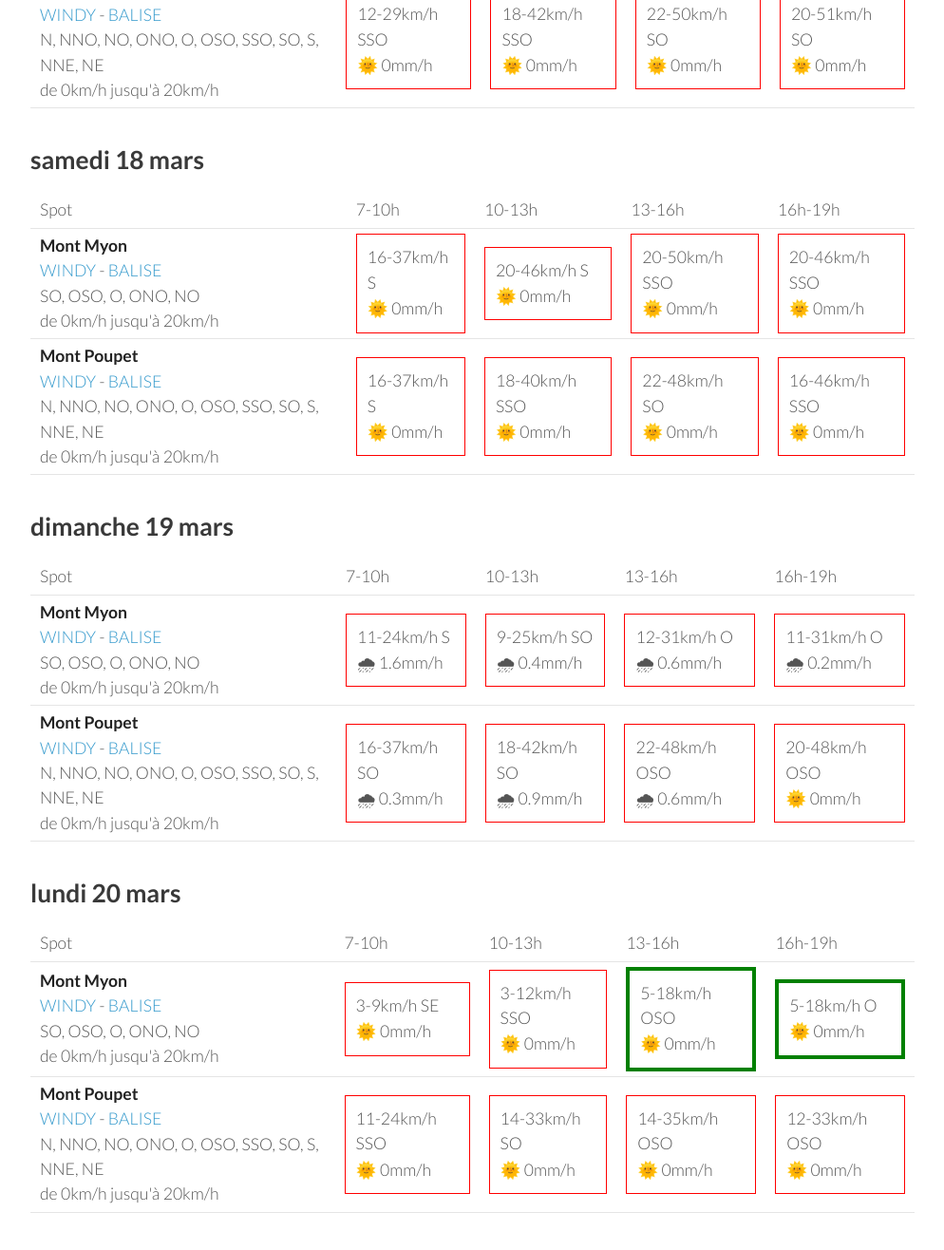
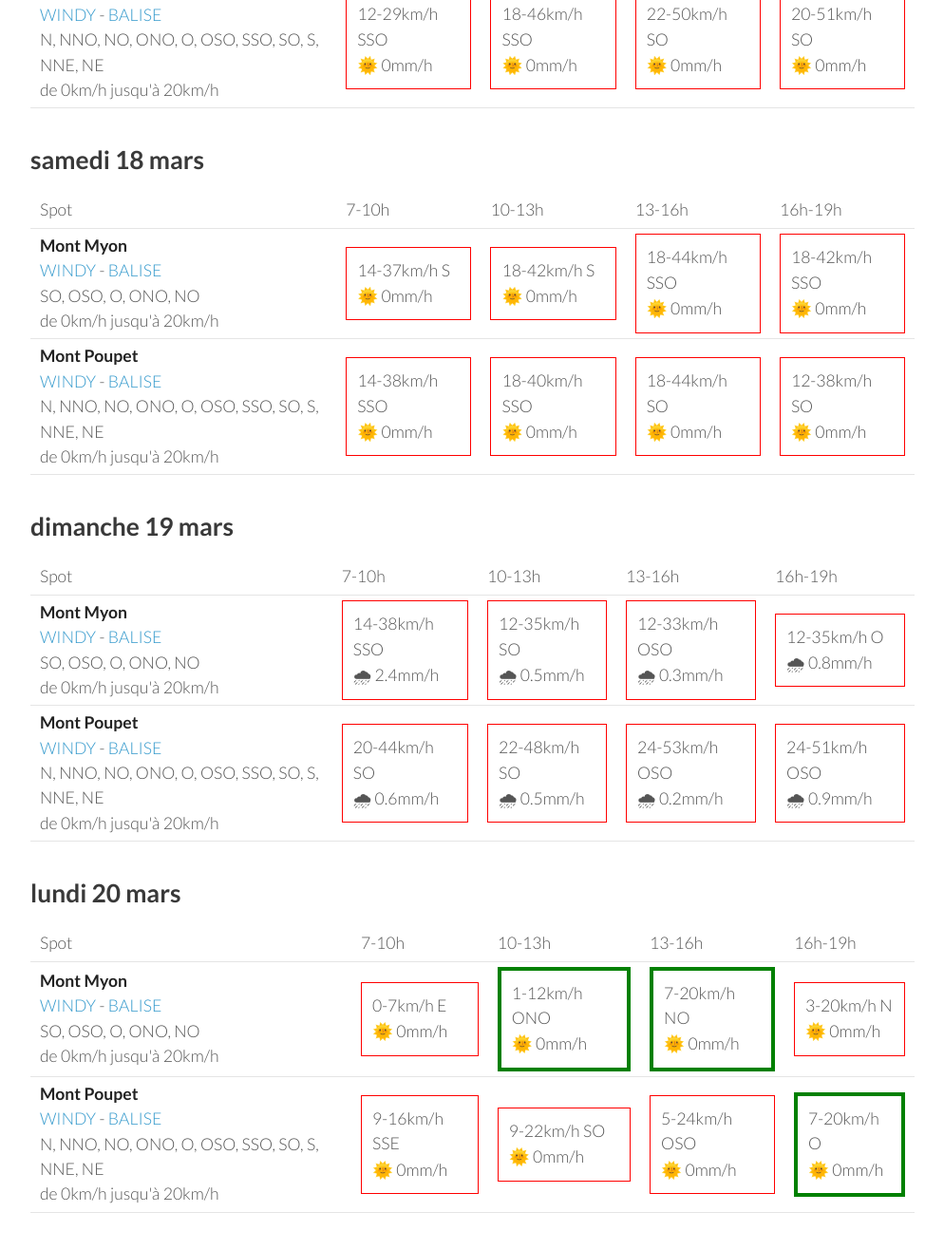
Before and after one commit to parapente-dans-le-nord/parapente-dans-le-nord.github.io, a Jekyll site: the page built from jura.markdown, in a window 1280 px wide and 1400 px high, scrolled down 1284 px. Shown: the top 1316 px of the window at 95% size, without its empty margins (26-1020 px from the left). Built offline with Jekyll 4.4.1, drawn with Linux system fonts in a browser that asks for light colours; some of the changed text lies outside the part shown.

Commit message:
update index.markdown

```diff
--- a/jura.markdown
+++ b/jura.markdown
@@ -96,7 +96,7 @@ page mise à jour le mercredi 15 mars 19:20
 
             <td><div class="not-flyable"><p>20-59km/h SSO</p><p>🌞 0mm/h</p></div></td>
             <td><div class="not-flyable"><p>24-59km/h S</p><p>🌞 0mm/h</p></div></td>
-            <td><div class="not-flyable"><p>27-59km/h SSO</p><p>🌞 0mm/h</p></div></td>
+            <td><div class="not-flyable"><p>25-59km/h SSO</p><p>🌞 0mm/h</p></div></td>
             <td><div class="not-flyable"><p>25-59km/h SSO</p><p>🌞 0mm/h</p></div></td>
 
 
@@ -105,7 +105,7 @@ page mise à jour le mercredi 15 mars 19:20
         <td><strong>Mont Poupet</strong><br><a href="https://windy.com/46.970/5.876?46.541,5.876,8">WINDY</a> - <span class=""><a href="http://www.balisemeteo.com/balise.php?idBalise=92">BALISE</a> </span><br> <span class="vent-favorable">N, NNO, NO, ONO, O, OSO, SSO, SO, S, NNE, NE</span><br><span class="force-vent">de 0km/h jusqu'à 20km/h</span> </td>
 
             <td><div class="not-flyable"><p>12-29km/h SSO</p><p>🌞 0mm/h</p></div></td>
-            <td><div class="not-flyable"><p>18-42km/h SSO</p><p>🌞 0mm/h</p></div></td>
+            <td><div class="not-flyable"><p>18-46km/h SSO</p><p>🌞 0mm/h</p></div></td>
             <td><div class="not-flyable"><p>22-50km/h SO</p><p>🌞 0mm/h</p></div></td>
             <td><div class="not-flyable"><p>20-51km/h SO</p><p>🌞 0mm/h</p></div></td>
 
@@ -130,20 +130,20 @@ page mise à jour le mercredi 15 mars 19:20
 <tr>
         <td><strong>Mont Myon</strong><br><a href="https://windy.com/46.331/5.397?45.898,5.394,8,m:eWoagj8">WINDY</a> - <span class=""><a href="http://www.balisemeteo.com/balise.php?idBalise=70">BALISE</a> </span><br> <span class="vent-favorable">SO, OSO, O, ONO, NO</span><br><span class="force-vent">de 0km/h jusqu'à 20km/h</span> </td>
 
-            <td><div class="not-flyable"><p>16-37km/h S</p><p>🌞 0mm/h</p></div></td>
-            <td><div class="not-flyable"><p>20-46km/h S</p><p>🌞 0mm/h</p></div></td>
-            <td><div class="not-flyable"><p>20-50km/h SSO</p><p>🌞 0mm/h</p></div></td>
-            <td><div class="not-flyable"><p>20-46km/h SSO</p><p>🌞 0mm/h</p></div></td>
+            <td><div class="not-flyable"><p>14-37km/h S</p><p>🌞 0mm/h</p></div></td>
+            <td><div class="not-flyable"><p>18-42km/h S</p><p>🌞 0mm/h</p></div></td>
+            <td><div class="not-flyable"><p>18-44km/h SSO</p><p>🌞 0mm/h</p></div></td>
+            <td><div class="not-flyable"><p>18-42km/h SSO</p><p>🌞 0mm/h</p></div></td>
 
 
     </tr>
 <tr>
         <td><strong>Mont Poupet</strong><br><a href="https://windy.com/46.970/5.876?46.541,5.876,8">WINDY</a> - <span class=""><a href="http://www.balisemeteo.com/balise.php?idBalise=92">BALISE</a> </span><br> <span class="vent-favorable">N, NNO, NO, ONO, O, OSO, SSO, SO, S, NNE, NE</span><br><span class="force-vent">de 0km/h jusqu'à 20km/h</span> </td>
 
-            <td><div class="not-flyable"><p>16-37km/h S</p><p>🌞 0mm/h</p></div></td>
+            <td><div class="not-flyable"><p>14-38km/h SSO</p><p>🌞 0mm/h</p></div></td>
             <td><div class="not-flyable"><p>18-40km/h SSO</p><p>🌞 0mm/h</p></div></td>
-            <td><div class="not-flyable"><p>22-48km/h SO</p><p>🌞 0mm/h</p></div></td>
-            <td><div class="not-flyable"><p>16-46km/h SSO</p><p>🌞 0mm/h</p></div></td>
+            <td><div class="not-flyable"><p>18-44km/h SO</p><p>🌞 0mm/h</p></div></td>
+            <td><div class="not-flyable"><p>12-38km/h SO</p><p>🌞 0mm/h</p></div></td>
 
 
     </tr>
@@ -166,20 +166,20 @@ page mise à jour le mercredi 15 mars 19:20
 <tr>
         <td><strong>Mont Myon</strong><br><a href="https://windy.com/46.331/5.397?45.898,5.394,8,m:eWoagj8">WINDY</a> - <span class=""><a href="http://www.balisemeteo.com/balise.php?idBalise=70">BALISE</a> </span><br> <span class="vent-favorable">SO, OSO, O, ONO, NO</span><br><span class="force-vent">de 0km/h jusqu'à 20km/h</span> </td>
 
-            <td><div class="not-flyable"><p>11-24km/h S</p><p>🌧 1.6mm/h</p></div></td>
-            <td><div class="not-flyable"><p>9-25km/h SO</p><p>🌧 0.4mm/h</p></div></td>
-            <td><div class="not-flyable"><p>12-31km/h O</p><p>🌧 0.6mm/h</p></div></td>
-            <td><div class="not-flyable"><p>11-31km/h O</p><p>🌧 0.2mm/h</p></div></td>
+            <td><div class="not-flyable"><p>14-38km/h SSO</p><p>🌧 2.4mm/h</p></div></td>
+            <td><div class="not-flyable"><p>12-35km/h SO</p><p>🌧 0.5mm/h</p></div></td>
+            <td><div class="not-flyable"><p>12-33km/h OSO</p><p>🌧 0.3mm/h</p></div></td>
+            <td><div class="not-flyable"><p>12-35km/h O</p><p>🌧 0.8mm/h</p></div></td>
 
 
     </tr>
 <tr>
         <td><strong>Mont Poupet</strong><br><a href="https://windy.com/46.970/5.876?46.541,5.876,8">WINDY</a> - <span class=""><a href="http://www.balisemeteo.com/balise.php?idBalise=92">BALISE</a> </span><br> <span class="vent-favorable">N, NNO, NO, ONO, O, OSO, SSO, SO, S, NNE, NE</span><br><span class="force-vent">de 0km/h jusqu'à 20km/h</span> </td>
 
-            <td><div class="not-flyable"><p>16-37km/h SO</p><p>🌧 0.3mm/h</p></div></td>
-            <td><div class="not-flyable"><p>18-42km/h SO</p><p>🌧 0.9mm/h</p></div></td>
-            <td><div class="not-flyable"><p>22-48km/h OSO</p><p>🌧 0.6mm/h</p></div></td>
-            <td><div class="not-flyable"><p>20-48km/h OSO</p><p>🌞 0mm/h</p></div></td>
+            <td><div class="not-flyable"><p>20-44km/h SO</p><p>🌧 0.6mm/h</p></div></td>
+            <td><div class="not-flyable"><p>22-48km/h SO</p><p>🌧 0.5mm/h</p></div></td>
+            <td><div class="not-flyable"><p>24-53km/h OSO</p><p>🌧 0.2mm/h</p></div></td>
+            <td><div class="not-flyable"><p>24-51km/h OSO</p><p>🌧 0.9mm/h</p></div></td>
 
 
     </tr>
@@ -202,20 +202,20 @@ page mise à jour le mercredi 15 mars 19:20
 <tr>
         <td><strong>Mont Myon</strong><br><a href="https://windy.com/46.331/5.397?45.898,5.394,8,m:eWoagj8">WINDY</a> - <span class=""><a href="http://www.balisemeteo.com/balise.php?idBalise=70">BALISE</a> </span><br> <span class="vent-favorable">SO, OSO, O, ONO, NO</span><br><span class="force-vent">de 0km/h jusqu'à 20km/h</span> </td>
 
-            <td><div class="not-flyable"><p>3-9km/h SE</p><p>🌞 0mm/h</p></div></td>
-            <td><div class="not-flyable"><p>3-12km/h SSO</p><p>🌞 0mm/h</p></div></td>
-            <td><div class="flyable"><p>5-18km/h OSO</p><p>🌞 0mm/h</p></div></td>
-            <td><div class="flyable"><p>5-18km/h O</p><p>🌞 0mm/h</p></div></td>
+            <td><div class="not-flyable"><p>0-7km/h E</p><p>🌞 0mm/h</p></div></td>
+            <td><div class="flyable"><p>1-12km/h ONO</p><p>🌞 0mm/h</p></div></td>
+            <td><div class="flyable"><p>7-20km/h NO</p><p>🌞 0mm/h</p></div></td>
+            <td><div class="not-flyable"><p>3-20km/h N</p><p>🌞 0mm/h</p></div></td>
 
 
     </tr>
 <tr>
         <td><strong>Mont Poupet</strong><br><a href="https://windy.com/46.970/5.876?46.541,5.876,8">WINDY</a> - <span class=""><a href="http://www.balisemeteo.com/balise.php?idBalise=92">BALISE</a> </span><br> <span class="vent-favorable">N, NNO, NO, ONO, O, OSO, SSO, SO, S, NNE, NE</span><br><span class="force-vent">de 0km/h jusqu'à 20km/h</span> </td>
 
-            <td><div class="not-flyable"><p>11-24km/h SSO</p><p>🌞 0mm/h</p></div></td>
-            <td><div class="not-flyable"><p>14-33km/h SO</p><p>🌞 0mm/h</p></div></td>
-            <td><div class="not-flyable"><p>14-35km/h OSO</p><p>🌞 0mm/h</p></div></td>
-            <td><div class="not-flyable"><p>12-33km/h OSO</p><p>🌞 0mm/h</p></div></td>
+            <td><div class="not-flyable"><p>9-16km/h SSE</p><p>🌞 0mm/h</p></div></td>
+            <td><div class="not-flyable"><p>9-22km/h SO</p><p>🌞 0mm/h</p></div></td>
+            <td><div class="not-flyable"><p>5-24km/h OSO</p><p>🌞 0mm/h</p></div></td>
+            <td><div class="flyable"><p>7-20km/h O</p><p>🌞 0mm/h</p></div></td>
 
 
     </tr>
```
Also changed, not shown: other parts of jura.markdown (+1 -1 lines).
